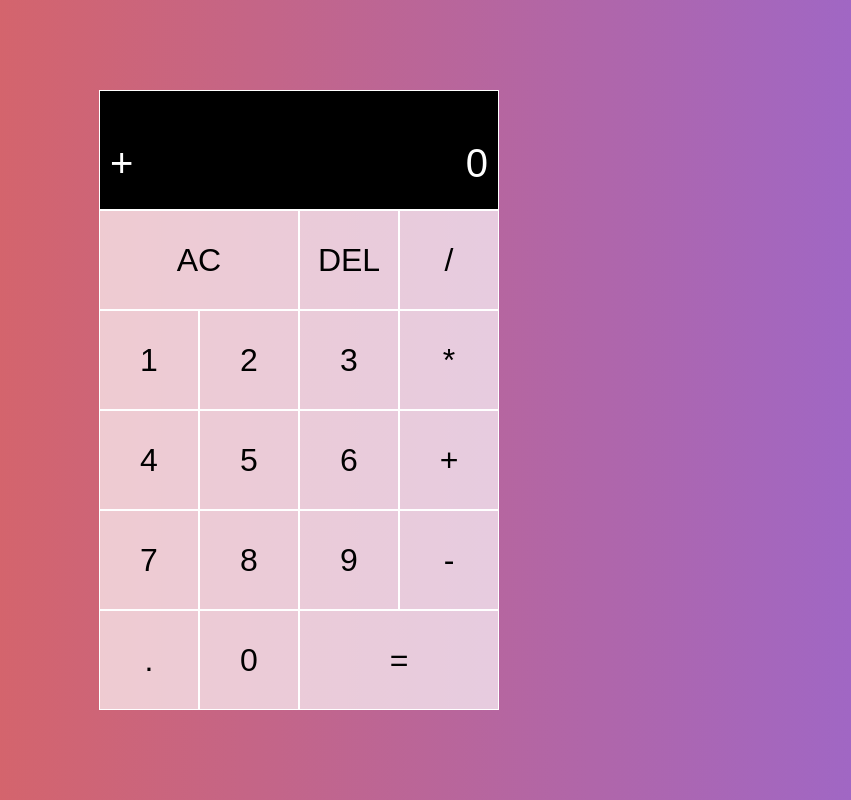
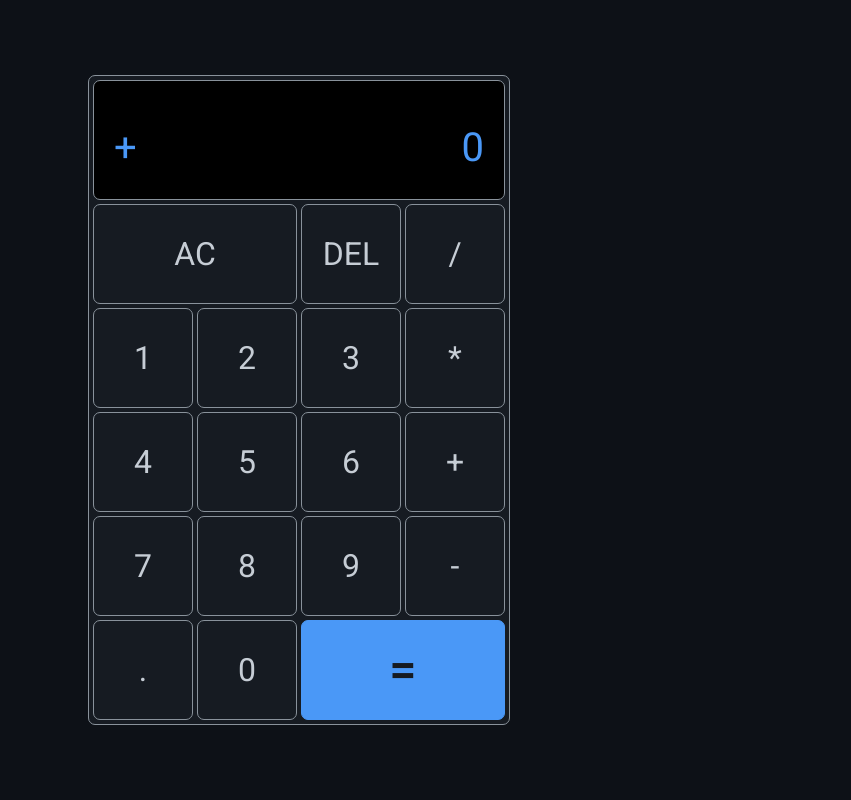
Before and after one commit to FerRomMu/CalculadoraWeb, a plain HTML site: page index.html in a window 1280 px wide. Shown: the whole page, without its empty margins (341-1192 px from the left). Drawn offline with Linux system fonts and the light colour scheme.

Commit message:
Change style to a dark theme.

```diff
--- a/css/style.css
+++ b/css/style.css
@@ -1,32 +1,44 @@
 * {
-    font-family: sans-serif;
+    font-family: 'Roboto', sans-serif;
     font-weight: normal;
 }
 
 body {
-    background: linear-gradient(to right, rgba(217,100,100,1) 20%, rgba(155,103,205,1) 100%);
-    background-attachment: fixed;
+    background:  #0d1117;
+    min-height: 100vh;
+    padding: 20px;
+    display: flex;
+    justify-content: center;
+    align-items: center;
 }
 
 .calculator-grid {
+    height: max-content;
     display: grid;
     justify-content: center;
     align-content: center;
-    min-height: 100vh;
     grid-template-columns: repeat(4, 100px);
     grid-template-rows: minmax(120px, auto) repeat(5, 100px);
+    gap: 4px;
+    padding: 4px;
+    border: 1px solid #89929b;
+    border-radius: 7px;
+    background-color: #161b22;
 }
 
 .calculator__button {
     cursor: pointer;
+    color: #c6cdd5;
     font-size: 2rem;
-    border: 1px solid #fff;
-    outline: none;
-    background-color: #fffa;
+    border: 1px solid #89929b;
+    border-radius: 7px;
+    background-color: #161b22;
+    transition: all 0.6s ease;
 }
 
 .calculator__button:hover {
-    background-color: #fff;
+    color: #4A98F7;
+    border: 1px solid #4A98F7;
 }
 
 .calculator__button--spanTwo {
@@ -36,12 +48,13 @@ body {
 .calculator__output {
     grid-column: 1 / 5;
     background-color: #000;
-    border: 1px solid #fff;
+    border: 1px solid #89929b;
+    border-radius: 7px;
     display: flex;
     align-items: flex-end;
     justify-content: space-around;
     flex-direction: column;
-    padding: 10px;
+    padding: 20px;
     word-wrap: break-word;
     word-break: break-all;
 }
@@ -55,6 +68,22 @@ body {
     width: 100%;
     display: flex;
     justify-content: space-between;
-    color: #fff;
+    color: #4A98F7;
     font-size: 2.5rem;
 }
+
+.button__equals {
+    position: relative;
+    background-color: #4A98F7;
+    border: 1px solid #4A98F7;
+    color: #161b22;
+    font-weight: bold;
+    font-size: 3rem;
+
+}
+
+.button__equals:hover {
+    box-shadow: 0 0 3px 1px #2A68FB;
+    text-shadow: 3px 3px 20px #2a68fb;
+    color: #161b22;
+}
--- a/index.html
+++ b/index.html
@@ -8,6 +8,9 @@
     <link rel="stylesheet" href="css/normalize.css">
     <link rel="stylesheet" href="css/style.css">
     <script src="script.js" defer></script>
+    <link rel="preconnect" href="https://fonts.googleapis.com">
+    <link rel="preconnect" href="https://fonts.gstatic.com" crossorigin>
+    <link href="https://fonts.googleapis.com/css2?family=Roboto:wght@300;400;600&display=swap" rel="stylesheet">
 </head>
 <body>
     <div class="caculator calculator-grid">
```
